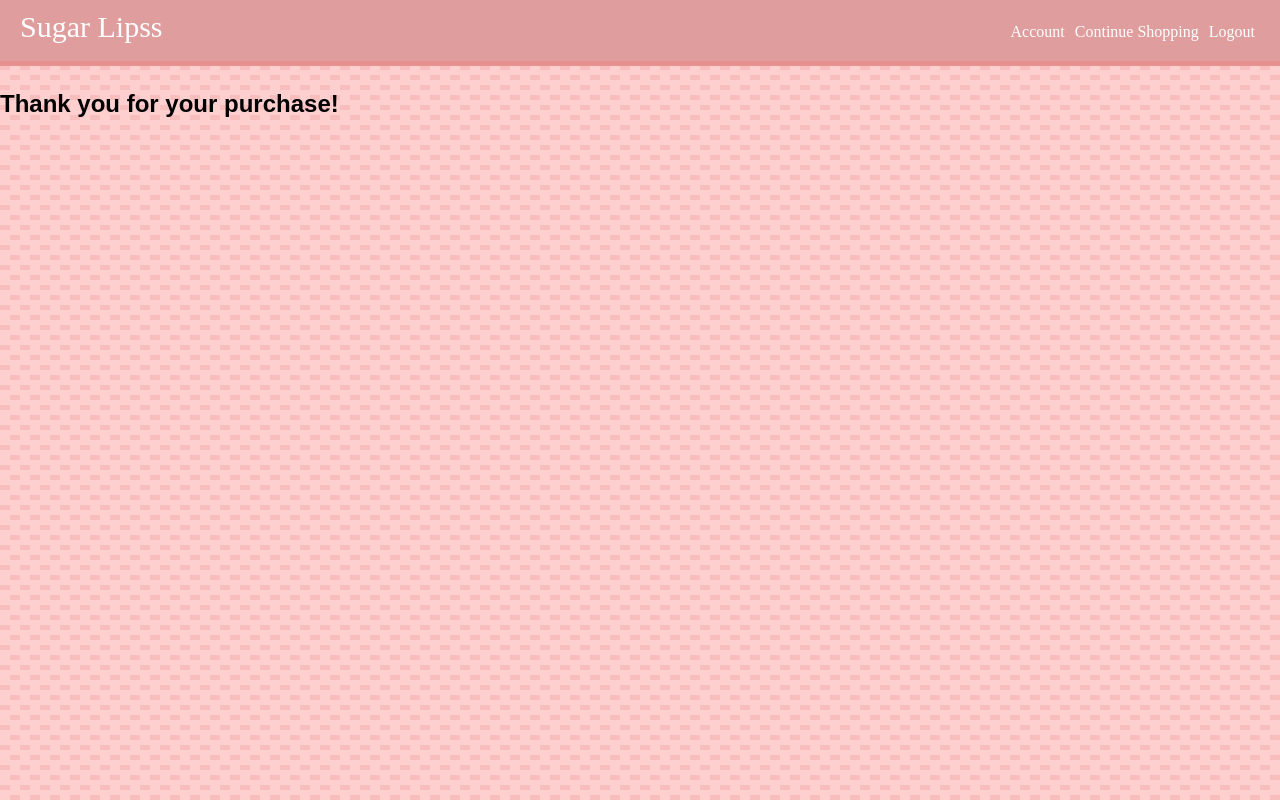
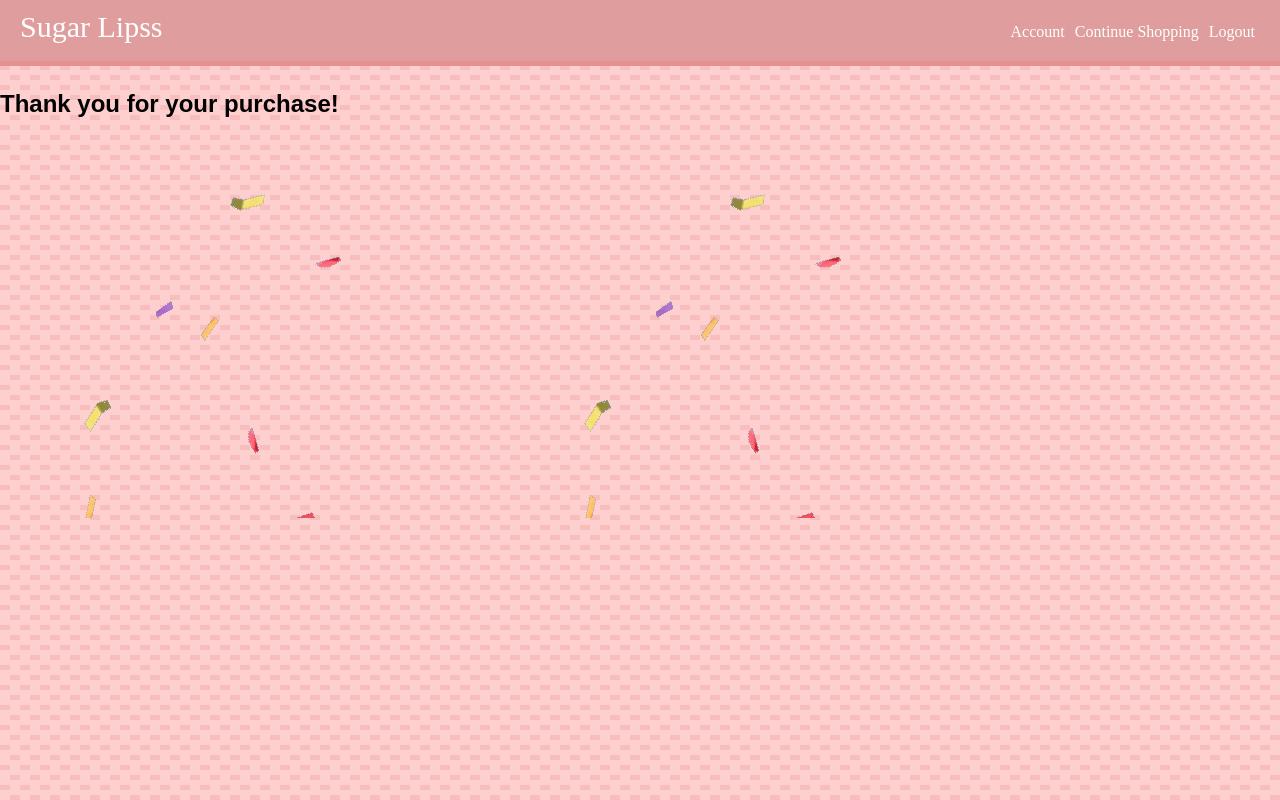
Before and after one commit to diana2341/mod4-sugarlips_cupcakes-client, a React (Create React App) app: page /purchase-confirmation in a window 1280 px wide. Built offline with nearby package versions, Linux system fonts and the light colour scheme.

Commit message:
confettie

```diff
--- a/src/App.css
+++ b/src/App.css
@@ -1,3 +1,6 @@
+
+@media screen and (max-width: 320px) { @viewport { width: 320px; } }
+
 /* cupcake animation!! */
 .cupcake{
   height: 30vh;
--- a/src/components/ConfirmPurchase.js
+++ b/src/components/ConfirmPurchase.js
@@ -2,6 +2,7 @@ import React from 'react'
 import CartNavbar from './CartNavbar'
 
 const ConfirmPurchase = props => {
+  let confetti=require("../cupcake-img/giphy.gif")
 
   return (
     <div>
@@ -11,6 +12,10 @@ const ConfirmPurchase = props => {
       />
       <br /><br /><br /><br /><br />
       <h2>Thank you for your purchase!</h2>
+      <img className="confetti" src={confetti} alt="confetti"/>
+      <img className="confetti-1" src={confetti} alt="confetti"/>
+
+
     </div>
   )
 }
```
Also changed, not shown: src/cupcake-img/confettie.gif (added), src/cupcake-img/giphy.gif (added).
